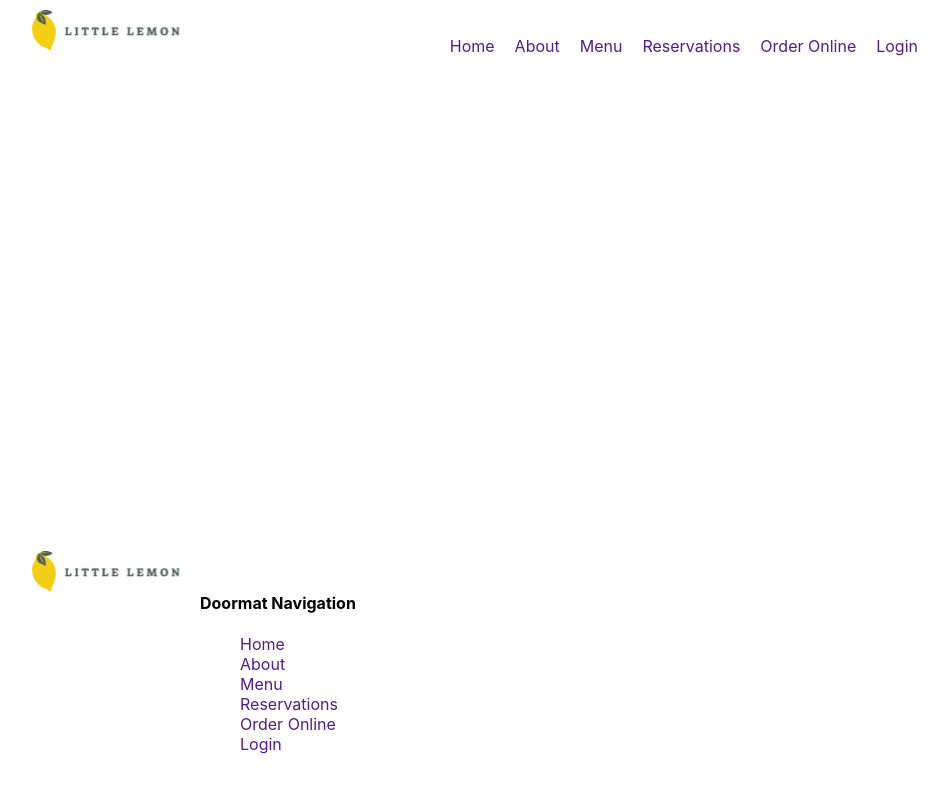
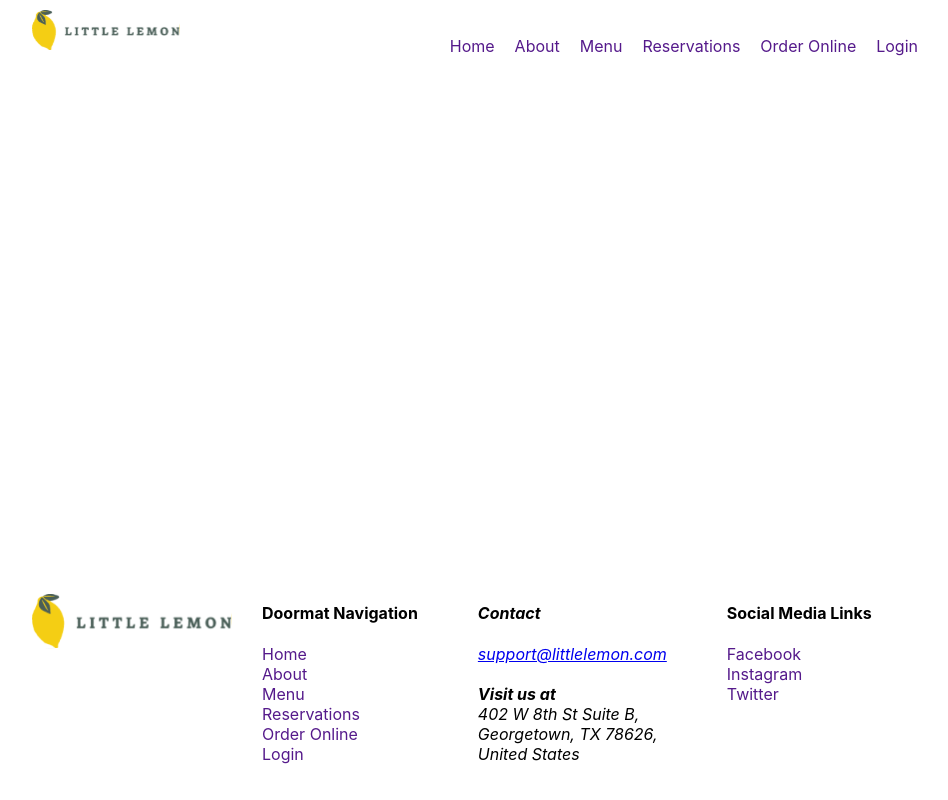
Before and after one commit to ahmohil/little_lemon, a React (Create React App) app in the folder reservetable/: page / in a window 1280 px wide. Shown: the whole page, without its empty margins (160-1108 px from the left). Built offline with nearby package versions, Linux system fonts and the light colour scheme.

Commit message:
Added og meta tags

```diff
--- a/reservetable/public/index.html
+++ b/reservetable/public/index.html
@@ -9,6 +9,11 @@
       name="description"
       content="Little Lemon Restaurant"
     />
+    <meta name="og:title" content="Little Lemon"/>
+    <meta name="og:description" cotnent = "Little Lemon is a charming neighborhood bistro that serves simple food and classic cocktails in a lively but casual
+    environment. The restaurant features a locally-sourced menu with daily specials."/>
+<meta name="og:image" content="restaurant.jpg"/>
+
     <link rel="apple-touch-icon" href="%PUBLIC_URL%/logo192.png" />
     <!--
       manifest.json provides metadata used when your web app is installed on a
--- a/reservetable/src/App.css
+++ b/reservetable/src/App.css
@@ -43,7 +43,6 @@
 
 .navbar_container{
   list-style-type: none;
-
 }
 
 .horizontalNavigation{
@@ -54,7 +53,7 @@
   float: left;
 }
 
-li > a{
+.navbar_container li > a{
   display: block;
   padding: 10px;
   text-decoration: none;
@@ -65,14 +64,43 @@ li > a{
   display:flex;
   position: fixed;
   bottom: 10px;
+  height: auto;
 }
 
 .verticalNavigation{
   float: right;
-  padding: 20px;
+  padding: 10px 30px;
 }
 
-.verticalNavigation a{
-
+.verticalNavigation li > a{
   padding: 0px;
 }
+
+.footer .logo_img{
+  bottom: 10px;
+  left:10px;
+}
+
+.footerContact{
+  padding: 10px 30px;
+}
+
+.socialMedia ul a{
+  text-decoration: none;
+
+}
+
+.socialMedia ul{
+  text-align: left;
+  list-style-type: none;
+
+}
+
+.socialMedia{
+  padding: 10px 30px;
+}
+
+
+ul{
+  padding:0px;
+}
--- a/reservetable/src/footer.js
+++ b/reservetable/src/footer.js
@@ -1,19 +1,37 @@
-import logo from "./icons_assets/Logo.svg"
-import Navbar
- from "./components/navbar";
-function Footer()
-{
-    return(
-        <div className="footer">
-        <span className = "logo">
-           <img className = "logo" src={logo}/>
-        </span>
-        <nav className="verticalNavigation">
-            <h4>Doormat Navigation</h4>
-            <Navbar/>
-        </nav>
-        </div>
-    )
+import logo from "./icons_assets/Logo.svg";
+import Navbar from "./components/navbar";
+function Footer() {
+  return (
+    <div className="footer">
+      <div className="logo">
+        <img className="logo_img" src={logo} height="100px" width="200px" />
+      </div>
+      <nav className="verticalNavigation">
+        <h4>Doormat Navigation</h4>
+        <Navbar />
+      </nav>
+      <address className="footerContact">
+        <h4>Contact</h4>
+        <a href="mailto:support@littlelemon.com">support@littlelemon.com</a>
+        <br />
+        <br />
+        <strong>Visit us at </strong>
+        <br />
+        402 W 8th St Suite B, <br />
+        Georgetown, TX 78626, <br />
+        United States
+      </address>
+
+      <div className="socialMedia">
+        <h4>Social Media Links</h4>
+        <ul >
+         <li><a href="">Facebook</a></li>
+         <li><a href="">Instagram</a></li>
+         <li><a href="">Twitter</a></li>
+        </ul>
+      </div>
+    </div>
+  );
 }
 
 export default Footer;
```
Also changed, not shown: reservetable/src/components/primaryButton.js (added, +11 -0 lines), reservetable/public/restaurant.jpg (added).
